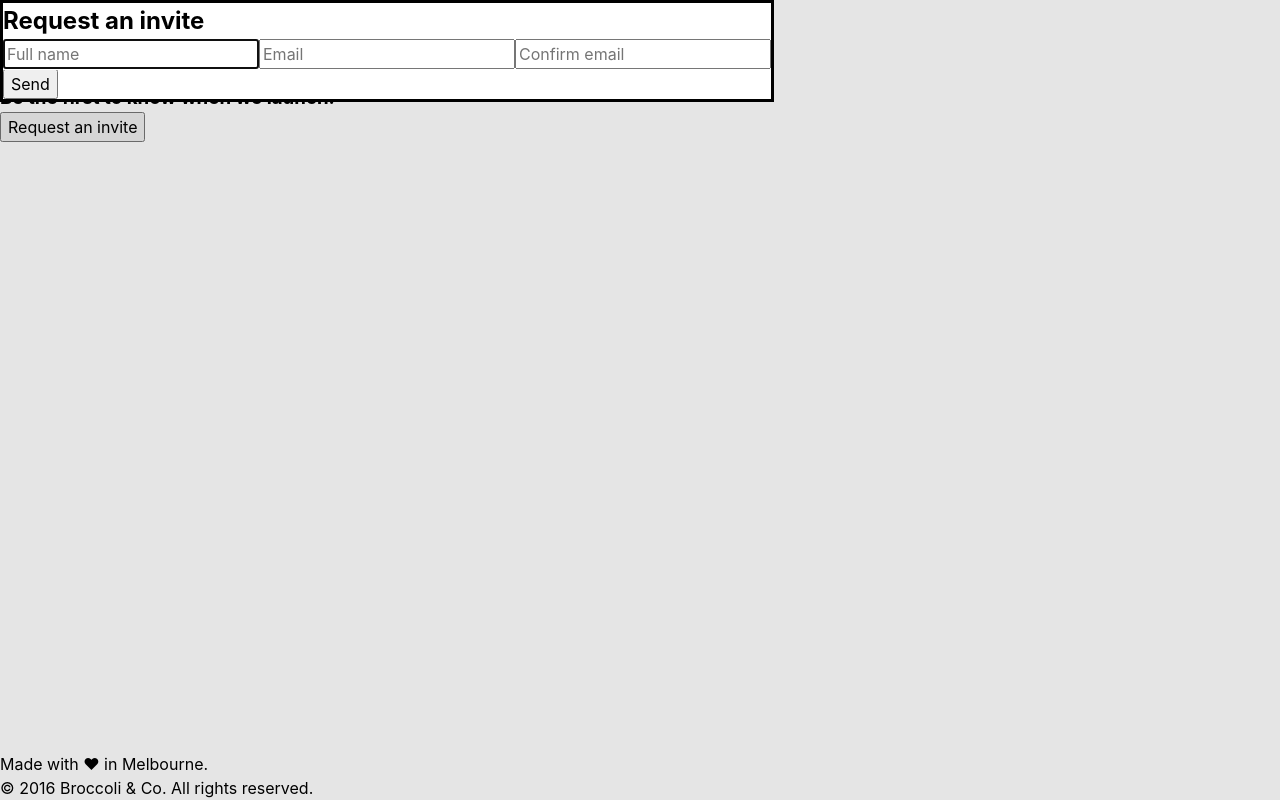
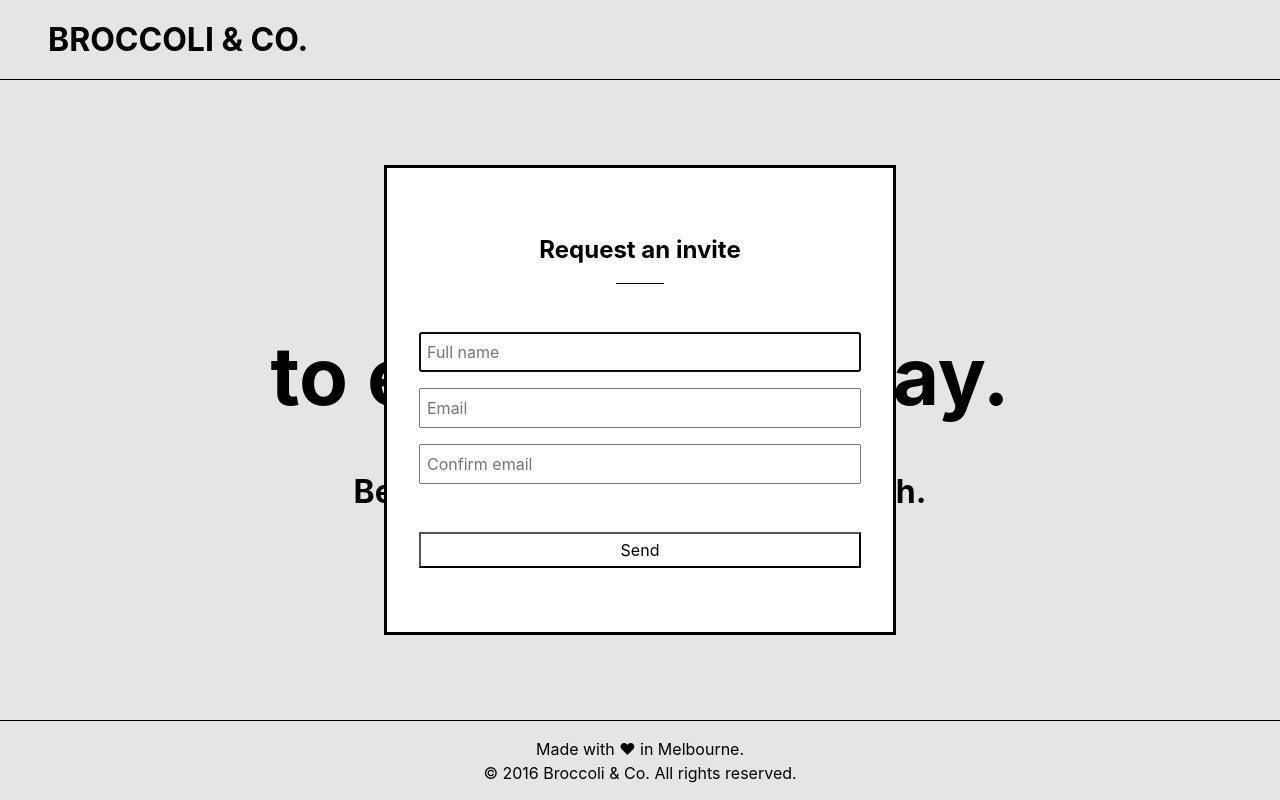
Before and after one commit to benmardana/broccoli-co, a React (Vite) app: page / in a window 1280 px wide. Both pictures are taken after a click on the button "Request an invite". Built offline with nearby package versions, Linux system fonts and the light colour scheme.

Commit message:
apply layout

```diff
--- a/src/components/Dialog/Dialog.tsx
+++ b/src/components/Dialog/Dialog.tsx
@@ -10,6 +10,7 @@ import styles from './dialog.module.scss';
 
 interface DialogProps {
   children: React.ReactNode;
+  className?: string;
 }
 
 export interface DialogRefProps {
@@ -18,7 +19,7 @@ export interface DialogRefProps {
 }
 
 const _Dialog = (
-  { children }: DialogProps,
+  { children, className }: DialogProps,
   ref: ForwardedRef<DialogRefProps>
 ) => {
   const dialogRef = useRef<HTMLDialogElement>(null);
@@ -50,7 +51,10 @@ const _Dialog = (
     []
   );
   return (
-    <dialog className={styles.dialog} ref={dialogRef}>
+    <dialog
+      className={`${styles.dialog}${className ? ` ${className}` : ''}`}
+      ref={dialogRef}
+    >
       {children}
     </dialog>
   );
--- a/src/components/Dialog/dialog.module.scss
+++ b/src/components/Dialog/dialog.module.scss
@@ -1,3 +1,4 @@
-.dialog {
+.dialog[open] {
   padding: 0;
+  margin: auto;
 }
--- a/src/pages/Home/Home.tsx
+++ b/src/pages/Home/Home.tsx
@@ -19,37 +19,55 @@ const Home = () => {
 
   return (
     <>
-      <header>
-        <h1>Broccoli & Co.</h1>
+      <header className={styles.header}>
+        <h1 className={styles.primaryHeading}>Broccoli & Co.</h1>
       </header>
       <main className={styles.main}>
-        <h2>A better way to enjoy every day.</h2>
-        <h3>Be the first to know when we launch.</h3>
-        <button onClick={() => dialogRef.current?.open()}>
+        <h2 className={styles.mainHeading}>
+          A better way
+          <br /> to enjoy every day.
+        </h2>
+        <h3 className={styles.mainSubheading}>
+          Be the first to know when we launch.
+        </h3>
+        <button
+          onClick={() => dialogRef.current?.open()}
+          className={styles.mainCTA}
+        >
           Request an invite
         </button>
       </main>
-      <footer>
+      <footer className={styles.footer}>
         <p>Made with ❤ in Melbourne.</p>
         <p>© 2016 Broccoli & Co. All rights reserved.</p>
       </footer>
-      <Dialog ref={dialogRef}>
+      <Dialog ref={dialogRef} className={styles.dialog}>
+        <div className={styles.dialogContent}>
           {response ? (
-          <div>
-            <h2>All done!</h2>
-            <p>
-              You will be one of the first to experience Broccoli & Co. when we
-              launch.
+            <>
+              <h2 className={styles.dialogHeading}>All done!</h2>
+              <div className={styles.dialogSuccessContent}>
+                <p className={styles.dialogSuccessMessage}>
+                  You will be one of the first to experience Broccoli & Co. when
+                  we launch.
                 </p>
                 <button onClick={() => dialogRef.current?.close()}>OK</button>
               </div>
+            </>
           ) : (
+            <>
+              <h2 className={styles.dialogHeading}>Request an invite</h2>
               <InviteForm
                 onSubmit={onSubmit}
                 submitting={isLoading}
-            submissionError={error instanceof Error ? error.message : undefined}
+                submissionError={
+                  error instanceof Error ? error.message : undefined
+                }
+                className={styles.inviteForm}
               />
+            </>
           )}
+        </div>
       </Dialog>
     </>
   );
--- a/src/pages/Home/InviteForm.tsx
+++ b/src/pages/Home/InviteForm.tsx
@@ -10,12 +10,14 @@ interface InviteFormProps {
   onSubmit: (data: InviteFormValues) => void;
   submitting?: boolean;
   submissionError?: string;
+  className?: string;
 }
 
 const InviteForm = ({
   onSubmit,
   submitting,
   submissionError,
+  className,
 }: InviteFormProps) => {
   const {
     register,
@@ -29,8 +31,11 @@ const InviteForm = ({
 
   return (
     <>
-      <h2>Request an invite</h2>
-      <form onSubmit={handleSubmit(onSubmit)} aria-label="invite form">
+      <form
+        onSubmit={handleSubmit(onSubmit)}
+        aria-label="invite form"
+        className={className}
+      >
         <input
           {...register('name', {
             validate: {
--- a/src/pages/Home/home.module.scss
+++ b/src/pages/Home/home.module.scss
@@ -1,3 +1,5 @@
+@use '../../styles/mixins' as mixins;
+
 :global {
   #root {
     min-height: 100vh;
@@ -7,6 +9,152 @@
   }
 }
 
+$medium-content-width: 1440px;
+$medium-inline-margin: 48px;
+
+.header {
+  height: 5em;
+  display: flex;
+  align-items: center;
+  justify-content: center;
+  border-bottom: 1px solid black;
+
+  @include mixins.medium {
+    .primaryHeading {
+      width: $medium-content-width;
+      margin-inline: $medium-inline-margin;
+    }
+  }
+}
+
+.primaryHeading {
+  text-transform: uppercase;
+}
+
 .main {
   flex: auto;
+  display: flex;
+  flex-direction: column;
+  justify-content: center;
+  align-items: center;
+  text-align: center;
+
+  & > * {
+    margin-inline: 8px;
+
+    @include mixins.medium {
+      max-width: $medium-content-width;
+      margin-inline: $medium-inline-margin;
+    }
+  }
 }
+
+.mainHeading {
+  font-size: 3em;
+
+  @include mixins.medium {
+    font-size: 5rem;
+  }
+}
+
+.mainSubheading {
+  font-size: 1em;
+  margin-block-start: 32px;
+
+  @include mixins.medium {
+    font-size: 2em;
+  }
+}
+
+.mainCTA {
+  background-color: inherit;
+  font-size: 1em;
+  padding: 4px 8px;
+  margin-block-start: 16px;
+
+  @include mixins.medium {
+    font-size: 2em;
+    padding: 8px 16px;
+    font-size: 1.5em;
+    margin-block-start: 32px;
+  }
+}
+
+.footer {
+  height: 5em;
+  display: flex;
+  flex-direction: column;
+  align-items: center;
+  justify-content: center;
+  border-top: 1px solid black;
+}
+
+.dialog {
+  width: 512px;
+}
+
+.dialogContent {
+  display: flex;
+  flex-direction: column;
+  padding: 64px 32px;
+  width: 100%;
+
+  button {
+    margin-top: 48px;
+    background-color: inherit;
+    padding: 4px 8px;
+  }
+}
+
+.dialogHeading {
+  text-align: center;
+  padding-block-end: 16px;
+  position: relative;
+
+  &::after {
+    content: '';
+    position: absolute;
+    border-block-start: 1px solid black;
+    bottom: 0;
+    left: 0;
+    right: 0;
+    margin-inline: auto;
+    width: 48px;
+  }
+}
+
+.dialogSuccessContent {
+  display: flex;
+  flex-direction: column;
+  margin-block-start: 48px;
+  text-align: center;
+}
+
+.dialogSuccessMessage {
+  max-width: 340px;
+  margin-inline: auto;
+}
+
+.inviteForm {
+  display: flex;
+  flex-direction: column;
+  margin-block-start: 48px;
+
+  input {
+    font-size: 16px;
+    padding: 6px;
+  }
+
+  input:not(:first-of-type) {
+    margin-block-start: 16px;
+  }
+
+  *[role='alert'] {
+    color: crimson;
+
+    &:last-of-type {
+      margin-block-start: 16px;
+      text-align: center;
+    }
+  }
+}
--- /dev/null
+++ b/src/styles/mixins.scss
@@ -0,0 +1,14 @@
+$bp-small: 600px;
+$bp-medium: 768px;
+
+@mixin medium {
+  @media screen and (min-width: $bp-medium) {
+    @content;
+  }
+}
+
+@mixin small {
+  @media screen and (min-width: $bp-small) {
+    @content;
+  }
+}
```
Also changed, not shown: 1 other file (tests, documents, lock files or other folders). Lines whose indentation alone changed are shown as unchanged.
